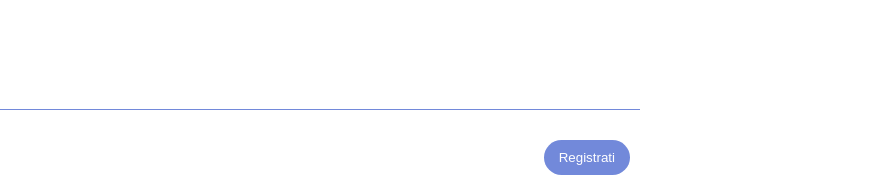
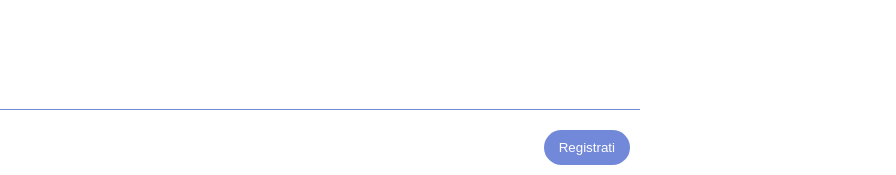
Before and after one commit to ParisiA02/htmlcss-discord, a plain HTML site: page index.html in a window 1280 px wide. Shown: the part 2384-2559 px from the top of the page, 384-1280 px from the left. Drawn offline with Linux system fonts and the light colour scheme; a web font is replaced by a local one.

Commit message:
fix footer

```diff
--- a/css/style.css
+++ b/css/style.css
@@ -205,18 +205,14 @@ footer{
 /* styling the second section of the footer */
 .footersection2{
     width: 100%;
-    position: relative;
+    padding-top: 20px;
 }
 .footer-logo{
-    position: absolute;
-    top: 30px;
-    left: 0;
+    float: left;
 }
 .button.registrati{
+    float: right;
     color: white;
     background-color: rgb(114, 137, 218);
-    position: absolute;
-    top: 30px;
-    right: 0;
     line-height: 15px;
 }
```
